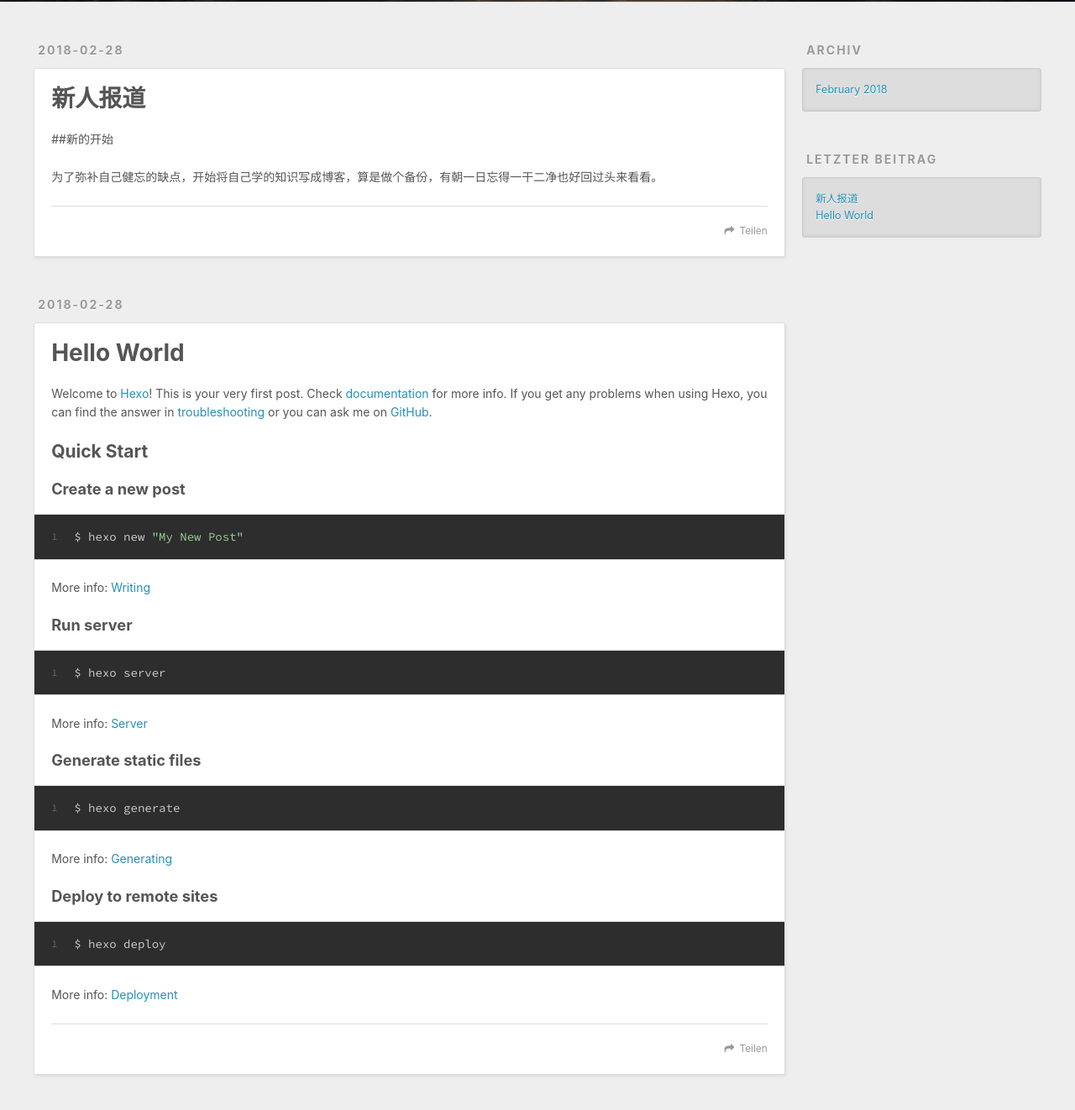
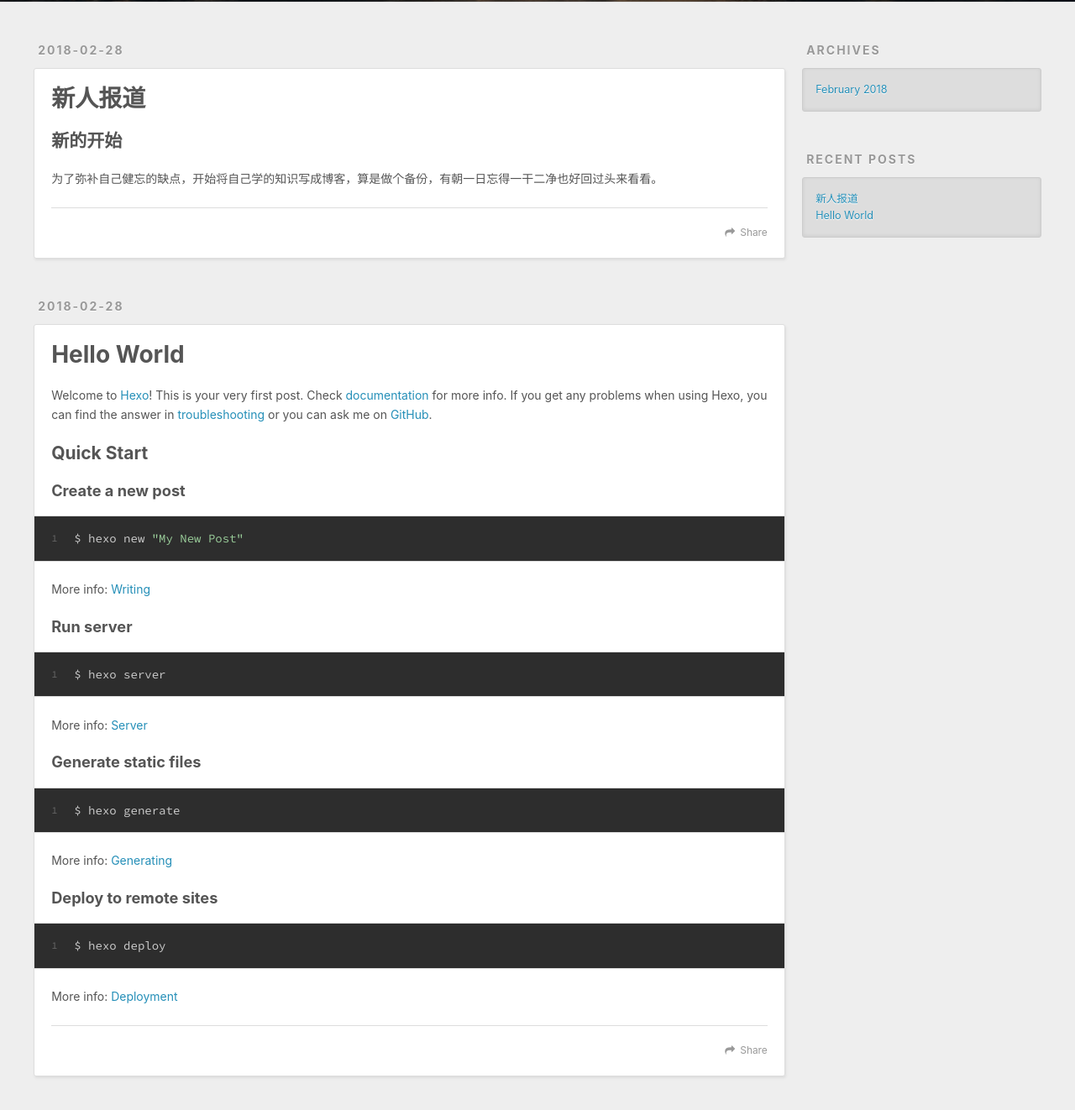
Before and after one commit to hujiajia0401/hujiajia0401.github.io, a plain HTML site: page index.html in a window 1280 px wide. Shown: the part 298-1620 px from the top of the page at 84% size. Drawn offline with nearby package versions, Linux system fonts and the light colour scheme.

Commit message:
Site updated: 2018-02-28 14:23:05

```diff
--- a/index.html
+++ b/index.html
@@ -50,7 +50,7 @@
 
           <a id="nav-rss-link" class="nav-icon" href="/atom.xml" title="RSS Feed"></a>
 
-        <a id="nav-search-btn" class="nav-icon" title="Suche"></a>
+        <a id="nav-search-btn" class="nav-icon" title="Search"></a>
       </nav>
       <div id="search-form-wrap">
         <form action="//google.com/search" method="get" accept-charset="UTF-8" class="search-form"><input type="search" name="q" class="search-form-input" placeholder="Search"><button type="submit" class="search-form-submit">&#xF002;</button><input type="hidden" name="sitesearch" value="http://yoursite.com"></form>
@@ -83,13 +83,12 @@
 
     <div class="article-entry" itemprop="articleBody">
 
-        <p>##新的开始</p>
-<p>为了弥补自己健忘的缺点，开始将自己学的知识写成博客，算是做个备份，有朝一日忘得一干二净也好回过头来看看。</p>
+        <h2 id="新的开始"><a href="#新的开始" class="headerlink" title="新的开始"></a>新的开始</h2><p>为了弥补自己健忘的缺点，开始将自己学的知识写成博客，算是做个备份，有朝一日忘得一干二净也好回过头来看看。</p>
 
 
     </div>
     <footer class="article-footer">
-      <a data-url="http://yoursite.com/2018/02/28/新人报道/" data-id="cje6oyn0o00017kte8hrjpc2u" class="article-share-link">Teilen</a>
+      <a data-url="http://yoursite.com/2018/02/28/新人报道/" data-id="cje6p2n6v0001c8tei17wbr0k" class="article-share-link">Share</a>
 
 
     </footer>
@@ -134,7 +133,7 @@
 
     </div>
     <footer class="article-footer">
-      <a data-url="http://yoursite.com/2018/02/28/hello-world/" data-id="cje6oyn0d00007ktelxcp5jx5" class="article-share-link">Teilen</a>
+      <a data-url="http://yoursite.com/2018/02/28/hello-world/" data-id="cje6p2n6o0000c8teunuz31ri" class="article-share-link">Share</a>
 
 
     </footer>
@@ -160,7 +159,7 @@
 
 
   <div class="widget-wrap">
-    <h3 class="widget-title">Archiv</h3>
+    <h3 class="widget-title">Archives</h3>
     <div class="widget">
       <ul class="archive-list"><li class="archive-list-item"><a class="archive-list-link" href="/archives/2018/02/">February 2018</a></li></ul>
     </div>
@@ -170,7 +169,7 @@
 
 
   <div class="widget-wrap">
-    <h3 class="widget-title">letzter Beitrag</h3>
+    <h3 class="widget-title">Recent Posts</h3>
     <div class="widget">
       <ul>
 
```
Also changed, not shown: 2018/02/28/hello-world/index.html (+5 -5 lines), 2018/02/28/新人报道/index.html (+10 -11 lines), archives/2018/02/index.html (+4 -4 lines), archives/2018/index.html (+4 -4 lines), archives/index.html (+4 -4 lines).
